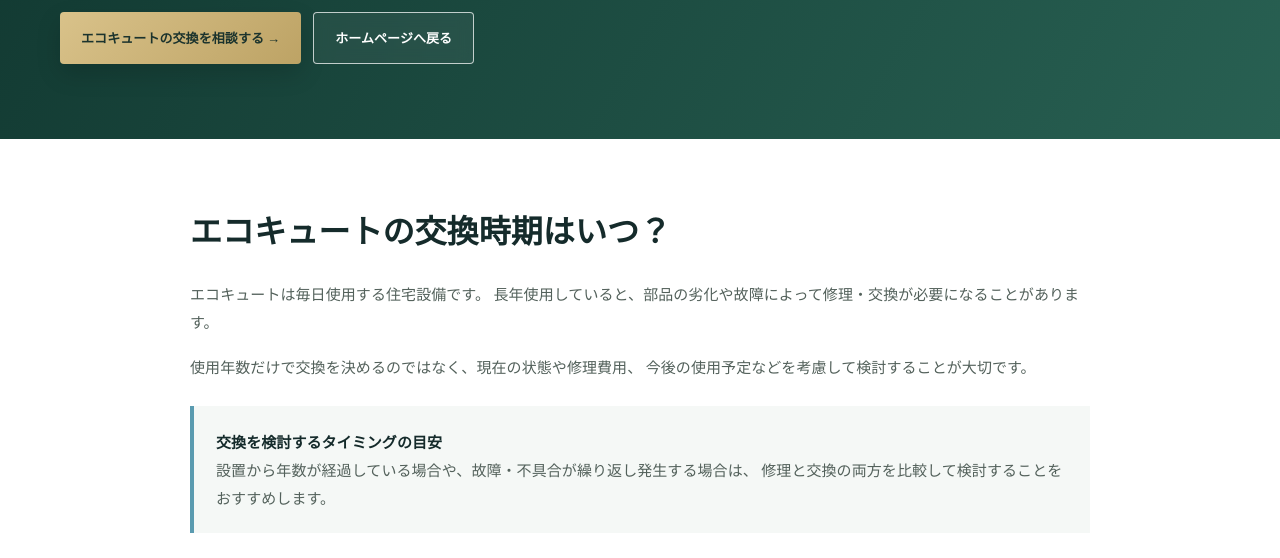
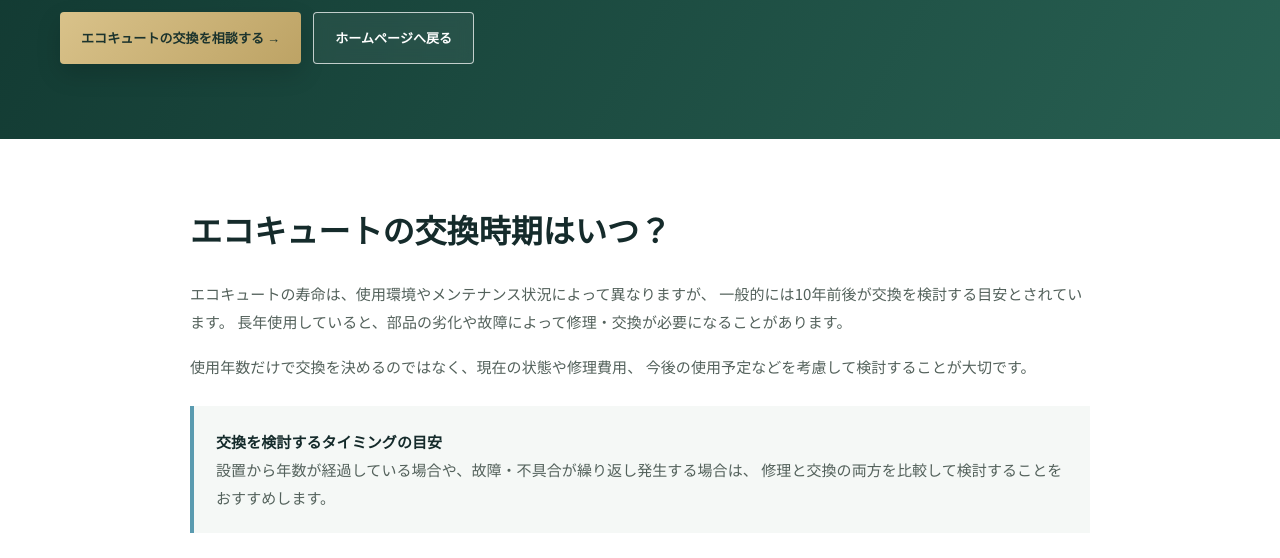
Before and after one commit to jutakuecoservice-art/jutaku-eco-service, a plain HTML site: page ecocute.html in a window 1280 px wide. Shown: the part 505-1063 px from the top of the page. Drawn offline with Linux system fonts and the light colour scheme.

Commit message:
Update ecocute.html

```diff
--- a/ecocute.html
+++ b/ecocute.html
@@ -199,10 +199,11 @@
 
         <h2>エコキュートの交換時期はいつ？</h2>
 
-        <p>
-          エコキュートは毎日使用する住宅設備です。
-          長年使用していると、部品の劣化や故障によって修理・交換が必要になることがあります。
-        </p>
+    <p>
+  エコキュートの寿命は、使用環境やメンテナンス状況によって異なりますが、
+  一般的には10年前後が交換を検討する目安とされています。
+  長年使用していると、部品の劣化や故障によって修理・交換が必要になることがあります。
+</p>
 
         <p>
           使用年数だけで交換を決めるのではなく、現在の状態や修理費用、
```
